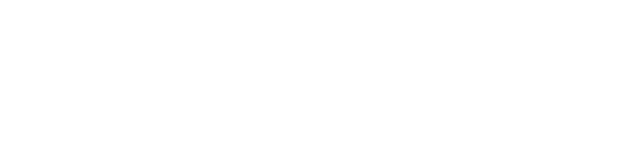
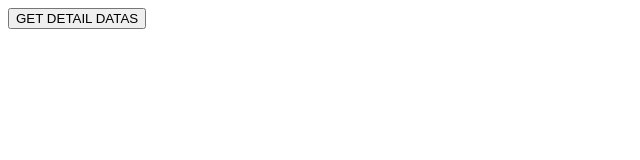
Before and after one commit to AWP22nd/Cuy-Un, a plain HTML site: page cuy-university/sesi10/index.html in a window 1280 px wide. Shown: the whole page, without its empty margins (0-640 px from the left). Drawn offline with Linux system fonts and the light colour scheme.

Commit message:
Update index.html

```diff
--- a/cuy-university/sesi10/index.html
+++ b/cuy-university/sesi10/index.html
@@ -6,7 +6,8 @@
     <title>Document</title>
 </head>
 <body>
-    <div id="root"></div>
+    <div id="root">
+        <button onclick="getDetailData()">GET DETAIL DATAS</button>
     <script src="index.js"></script>
 </body>
 </html>
```
